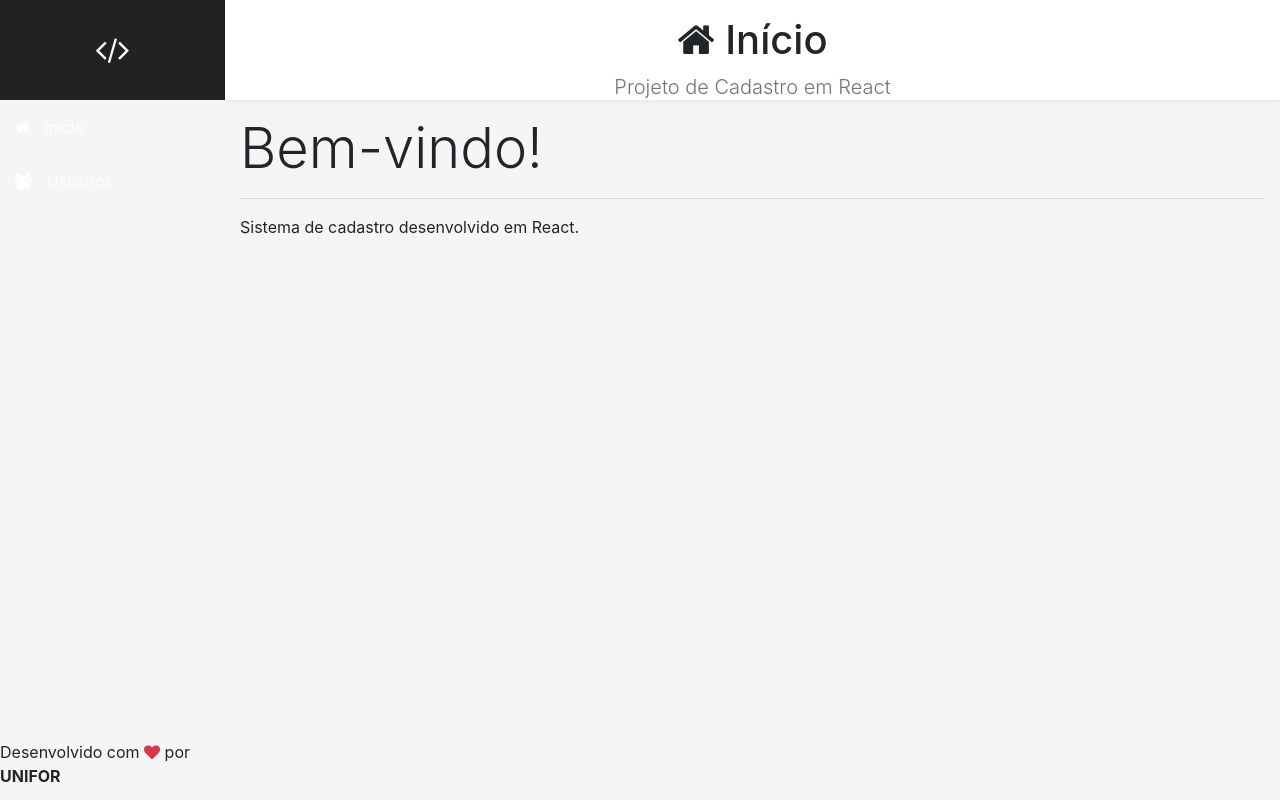
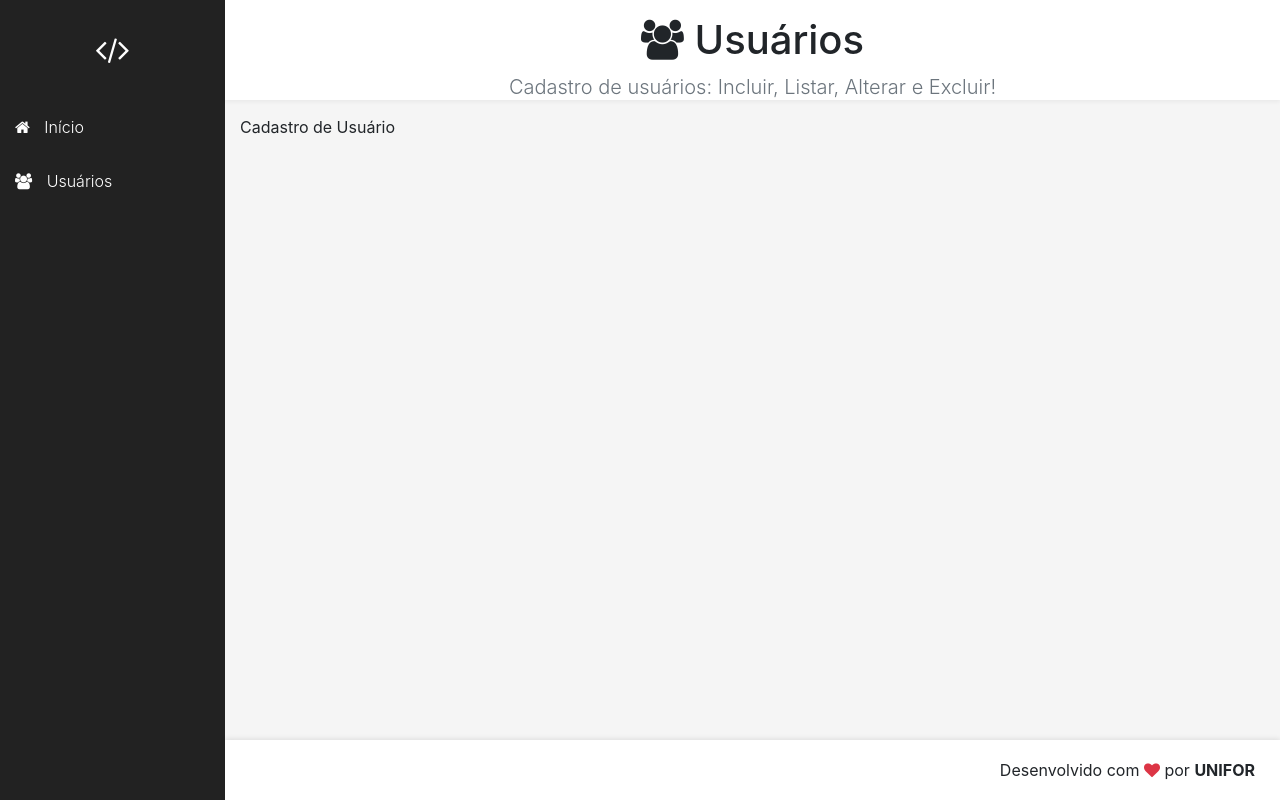
Before and after one commit to eu-ed44/unifor-plataformas-web, a React (Create React App) app in the folder frontend/: page /users in a window 1280 px wide. Built offline with nearby package versions, Linux system fonts and the light colour scheme.

Commit message:
Atualiza os componentes para o cenário da Marmitaria

```diff
--- a/frontend/src/App.js
+++ b/frontend/src/App.js
@@ -1,19 +1,19 @@
 import './App.css'
 import React from 'react'
+import { BrowserRouter } from 'react-router-dom'
 
 import Logo from './components/template/Logo'
 import Nav from './components/template/Nav'
-import Main from './components/template/Main'
+import Routes from './Routes'
 import Footer from './components/template/Footer'
 
-export default props =>
-    <div className="app">
-        <Logo />
-        <Nav />
-        <Main icon="home" title="Início" subtitle="Projeto de Cadastro em React">
-            <div className="display-4">Bem-vindo!</div>
-            <hr />
-            <p className="mb-0">Sistema de cadastro desenvolvido em React.</p>
-        </Main>
-        <Footer />
-    </div>
+export default props => (
+    <BrowserRouter>
+        <div className="app">
+            <Logo />
+            <Nav />
+            <Routes />
+            <Footer />
+        </div>
+    </BrowserRouter>
+)
--- /dev/null
+++ b/frontend/src/Routes.jsx
@@ -0,0 +1,13 @@
+import React from 'react'
+import { Routes, Route } from 'react-router-dom'
+
+import Home from './components/home/Home'
+import UserCrud from './components/user/UserCrud'
+
+export default props => (
+    <Routes>
+        <Route exact path="/" element={<Home />} />
+        <Route path="/users" element={<UserCrud />} />
+        <Route path="*" element={<Home />} />
+    </Routes>
+)
--- /dev/null
+++ b/frontend/src/components/home/Home.jsx
@@ -0,0 +1,9 @@
+import React from 'react'
+import Main from '../template/Main'
+
+export default props =>
+    <Main icon="home" title="Início" subtitle="Projeto de Cadastro em React">
+        <div className="display-4">Bem-vindo!</div>
+        <hr />
+        <p className="mb-0">Sistema de cadastro desenvolvido em React.</p>
+    </Main>
--- a/frontend/src/components/template/Footer.css
+++ b/frontend/src/components/template/Footer.css
@@ -0,0 +1,9 @@
+footer.footer {
+    grid-area: footer;
+    display: flex;
+    align-items: center;
+    justify-content: flex-end;
+    padding: 0 25px;
+    background-color: #fff;
+    box-shadow: 0px -1px 5px rgba(0, 0, 0, 0.1);
+}
--- a/frontend/src/components/template/Logo.jsx
+++ b/frontend/src/components/template/Logo.jsx
@@ -1,9 +1,10 @@
 import './Logo.css'
 import React from 'react'
+import { Link } from 'react-router-dom'
 
 export default props =>
     <aside className="logo">
-        <a href="/" className="logo">
+        <Link to="/" className="logo">
             <i className="fa fa-code fa-2x text-white"></i>
-        </a>
+        </Link>
     </aside>
--- a/frontend/src/components/template/Nav.css
+++ b/frontend/src/components/template/Nav.css
@@ -1,3 +1,9 @@
+aside.menu-area {
+    grid-area: menu;
+    background-color: #222;
+    color: #fff;
+}
+
 .menu a {
     display: block;
     padding: 15px;
--- a/frontend/src/components/template/Nav.jsx
+++ b/frontend/src/components/template/Nav.jsx
@@ -1,14 +1,15 @@
 import './Nav.css'
 import React from 'react'
+import { Link } from 'react-router-dom'
 
 export default props =>
     <aside className="menu-area">
         <nav className="menu">
-            <a href="/">
+            <Link to="/">
                 <i className="fa fa-home"></i> Início
-            </a>
-            <a href="/users">
+            </Link>
+            <Link to="/users">
                 <i className="fa fa-users"></i> Usuários
-            </a>
+            </Link>
         </nav>
     </aside>
--- /dev/null
+++ b/frontend/src/components/user/UserCrud.jsx
@@ -0,0 +1,18 @@
+import React, { Component } from 'react'
+import Main from '../template/Main'
+
+const headerProps = {
+    icon: 'users',
+    title: 'Usuários',
+    subtitle: 'Cadastro de usuários: Incluir, Listar, Alterar e Excluir!'
+}
+
+export default class UserCrud extends Component {
+    render() {
+        return (
+            <Main {...headerProps}>
+                <div>Cadastro de Usuário</div>
+            </Main>
+        )
+    }
+}
```
